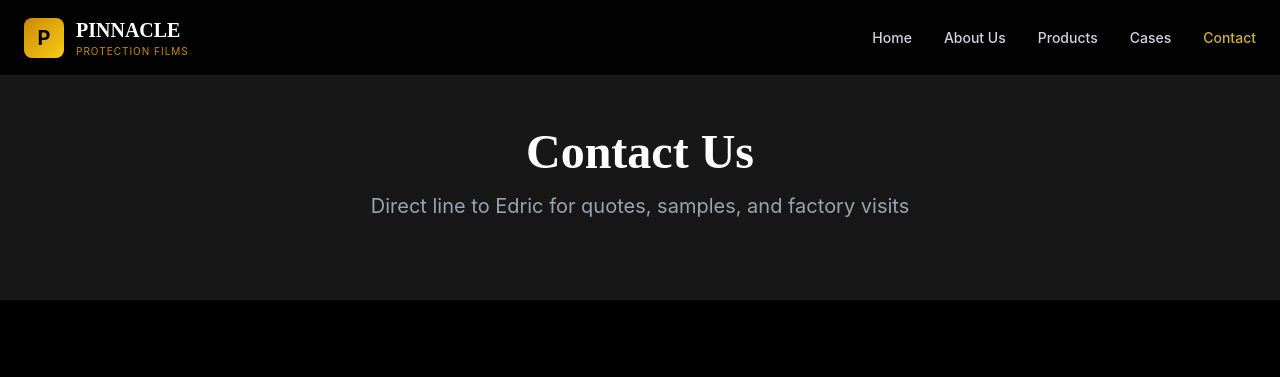
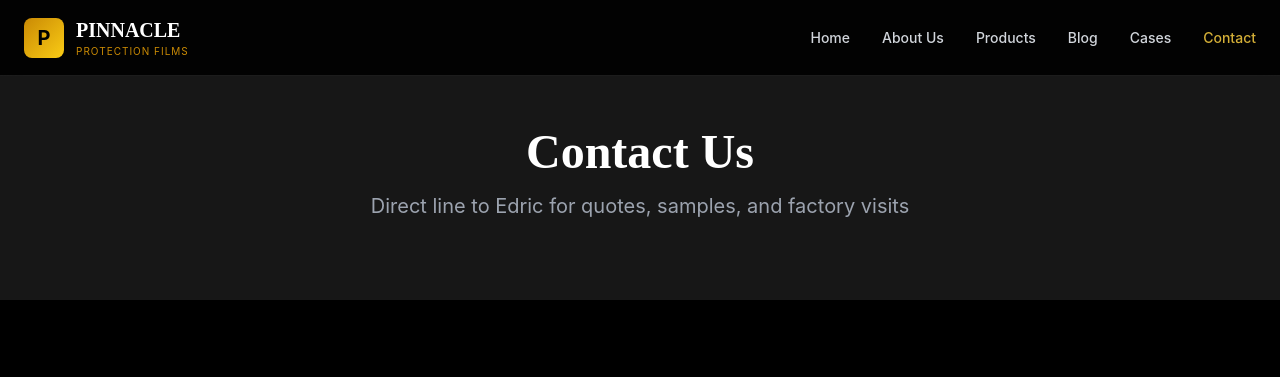
Before and after one commit to KonsEdric/pinnacleppf, a plain HTML site: page contact.html in a window 1280 px wide. Shown: the top 377 px of the page. Drawn offline with nearby package versions, Linux system fonts and the light colour scheme.

Commit message:
contact.html

```diff
--- a/contact.html
+++ b/contact.html
@@ -29,6 +29,7 @@
                 <a href="index.html" class="hover:text-yellow-600">Home</a>
                 <a href="about.html" class="hover:text-yellow-600">About Us</a>
                 <a href="products.html" class="hover:text-yellow-600">Products</a>
+                <a href="blog.html" class="hover:text-yellow-600 transition-colors">Blog</a>
                 <a href="cases.html" class="hover:text-yellow-600">Cases</a>
                 <a href="contact.html" class="gold-text">Contact</a>
             </div>
```
